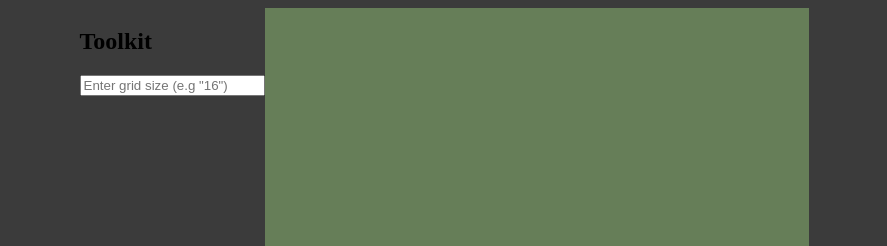
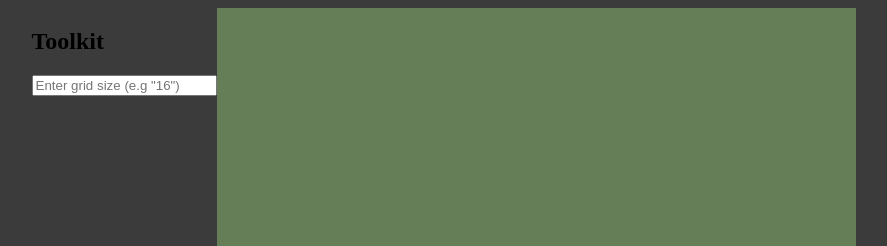
Before and after one commit to sneedragon/etch-a-sketch, a plain HTML site: page index.html in a window 1280 px wide. Shown: the top 246 px of the page, without its empty margins (196-1083 px from the left). Drawn offline with Linux system fonts and the light colour scheme.

Commit message:
Make grid size properties fixed

```diff
--- a/styles.css
+++ b/styles.css
@@ -9,13 +9,20 @@
     display: flex;
 }
 
+.grid {
+    width: 50vw;
+    aspect-ratio: 1 / 1;
+    height: auto;
+}
+
 .square {
-    width: 32px;
-    height: 32px;
+    width: 6.25%;
+    aspect-ratio: 1 / 1;;
     background-color: rgb(102, 126, 88);
     margin: 0;
 }
 
 .grid-row {
+    width: 100%;
     display: flex;
 }
```
